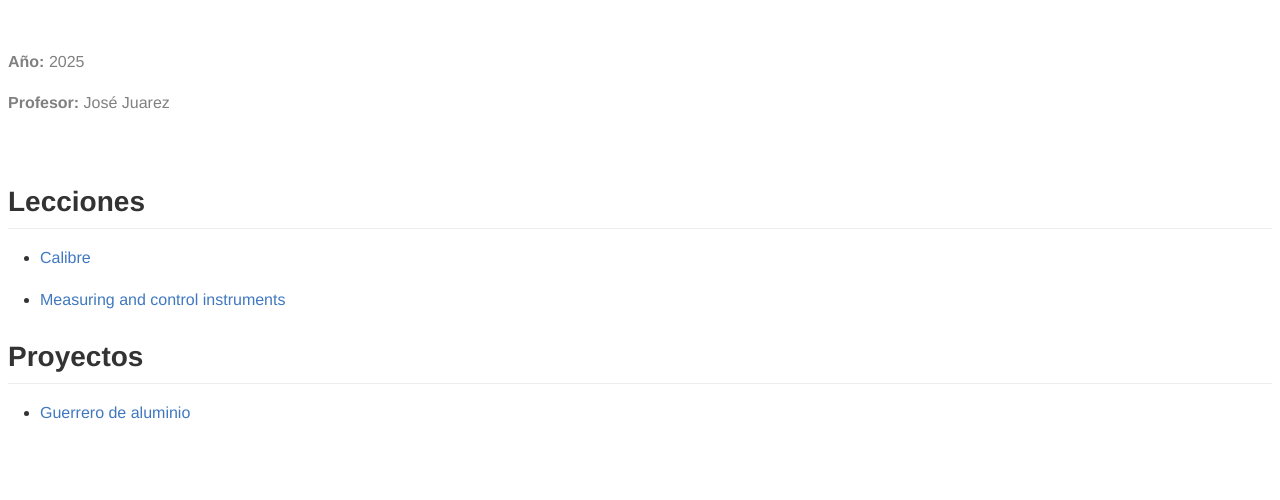
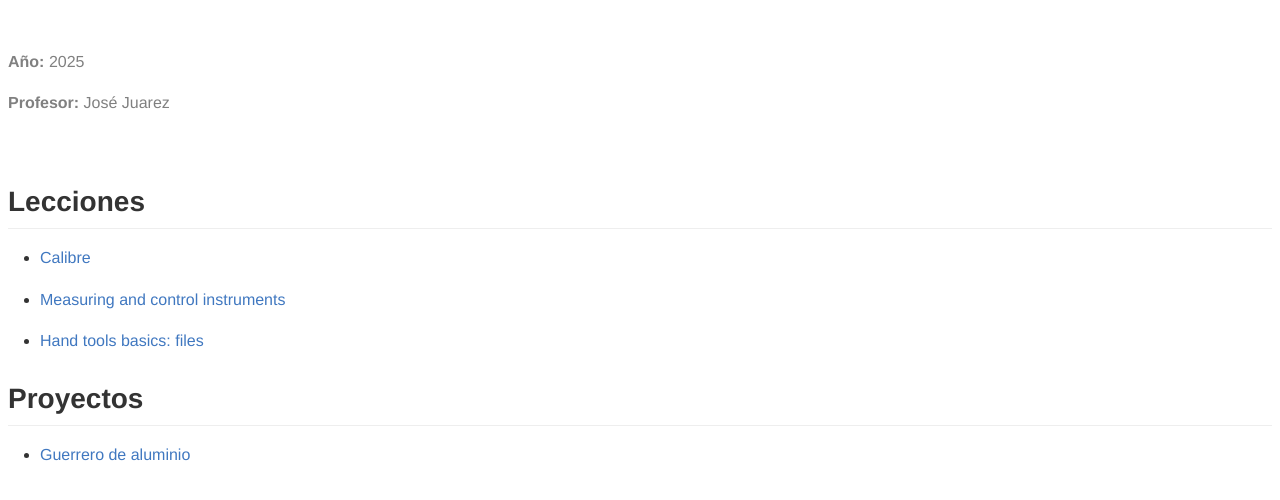
Before and after one commit to iosephj/technology-sistem-3, a plain HTML site: page index.html in a window 1280 px wide. Shown: the part 100-600 px from the top of the page. Drawn offline with Linux system fonts and the light colour scheme.

Commit message:
Add files via upload

```diff
--- a/index.html
+++ b/index.html
@@ -38,6 +38,8 @@ vertical-align: middle;
 <li><p><a href="caliper.html">Calibre</a></p></li>
 <li><p><a href="measuring_control_instruments.html">Measuring and
 control instruments</a></p></li>
+<li><p><a href="hand_tools_basics_files.html">Hand tools basics:
+files</a></p></li>
 </ul>
 <p><span hidden>Fin archivo</span></p>
 <h2 id="proyectos">Proyectos</h2>
```
Also changed, not shown: 1 other file.
